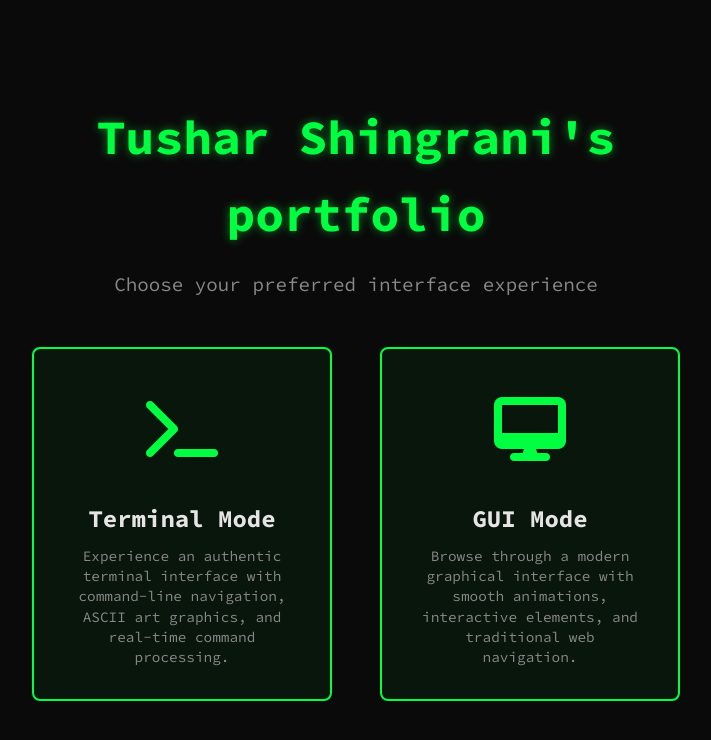
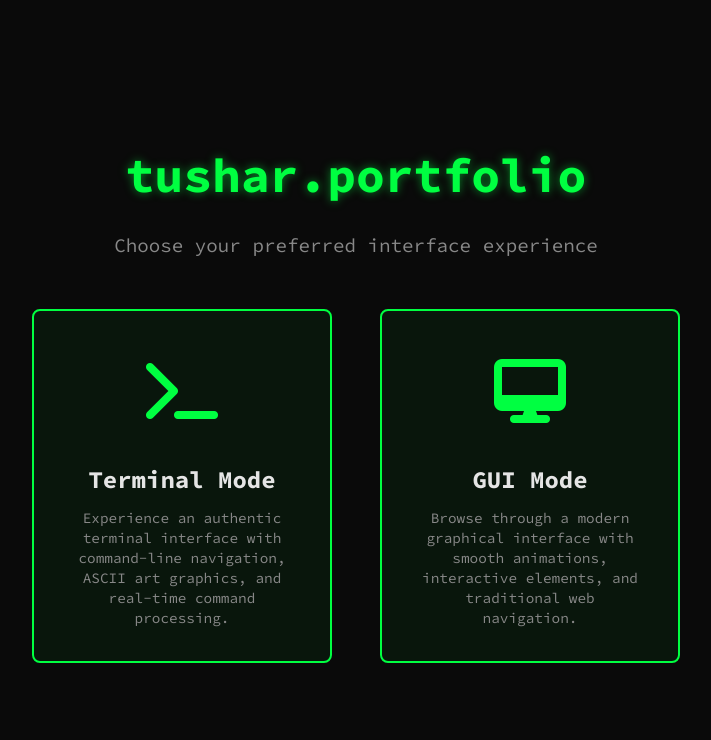
Before and after one commit to TusharShingrani/tusharshingrani.github.io, a plain HTML site: page index.html in a window 1280 px wide. Shown: the whole page, without its empty margins (284-995 px from the left). Drawn offline with nearby package versions, Linux system fonts and the light colour scheme.

Commit message:
Update index.html

```diff
--- a/index.html
+++ b/index.html
@@ -67,7 +67,7 @@
   <!-- View Selection Screen -->
   <div class="view-selector" id="viewSelector">
     <div class="selector-content">
-      <h1 class="selector-title">Tushar Shingrani's portfolio</h1>
+      <h1 class="selector-title">tushar.portfolio</h1>
       <p class="selector-subtitle">
         Choose your preferred interface experience
       </p>
```
